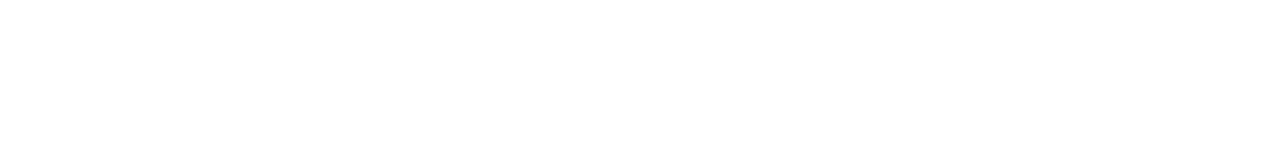
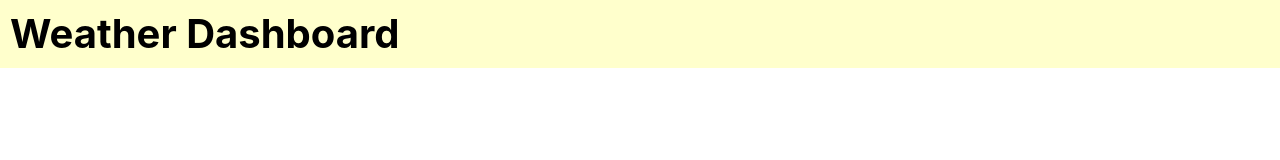
Before and after one commit to esanchez8k/challenge06-WebAPIs, a plain HTML site: page index.html in a window 1280 px wide. Drawn offline with nearby package versions, Linux system fonts and the light colour scheme; files that its build step writes are made by us from their sources; files whose address does not match are found by name.

Commit message:
added navbar and some styling

```diff
--- a/assests/style.css
+++ b/assests/style.css
@@ -0,0 +1,16 @@
+body {
+    margin: 0;
+}
+
+.navbar {
+    background-color: #FFFFCC;
+    padding: 10px;
+    text-align: center;
+}
+
+.navbar h1 {
+    font-size: 40px;
+    font-weight: bold;
+    color: #000000;
+    margin: 0;
+}
--- a/index.html
+++ b/index.html
@@ -5,12 +5,12 @@
     <meta http-equiv="X-UA-Compatible" content="IE=edge">
     <meta name="viewport" content="width=device-width, initial-scale=1.0">
     <link rel="stylesheet" href="https://cdn.jsdelivr.net/npm/bootstrap@4.3.1/dist/css/bootstrap.min.css" integrity="sha384-ggOyR0iXCbMQv3Xipma34MD+dH/1fQ784/j6cY/iJTQUOhcWr7x9JvoRxT2MZw1T" crossorigin="anonymous">
-    <link rel="stylesheet" href="./assets/css/style.css" />
+    <link rel="stylesheet" href="./assests/style.css"/>
     <title>Weather Dashboard</title>
 </head>
 <body>
-    <nav>
-
+    <nav class="navbar">
+        <h1>Weather Dashboard</h1>
     </nav>
 
 
```
